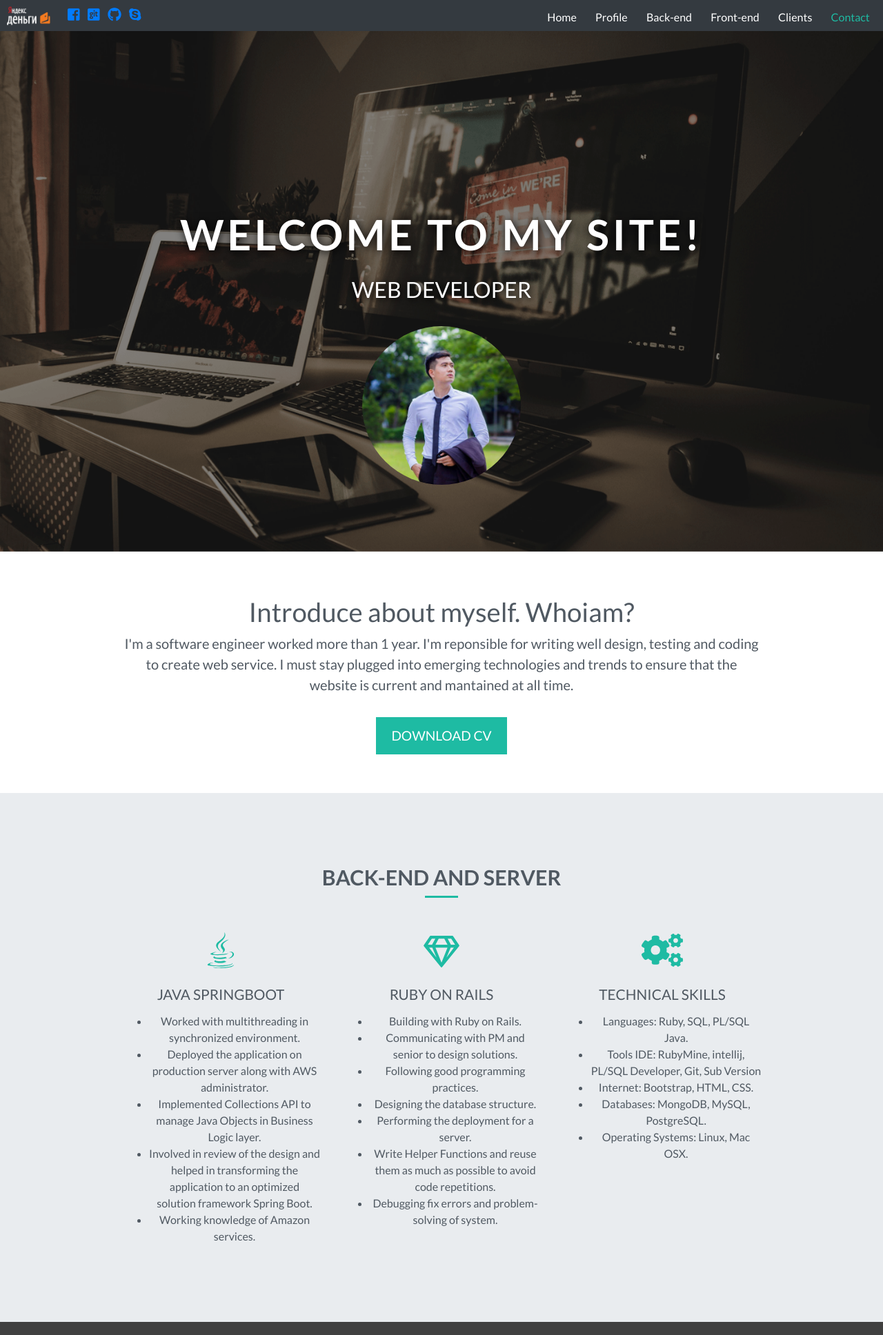
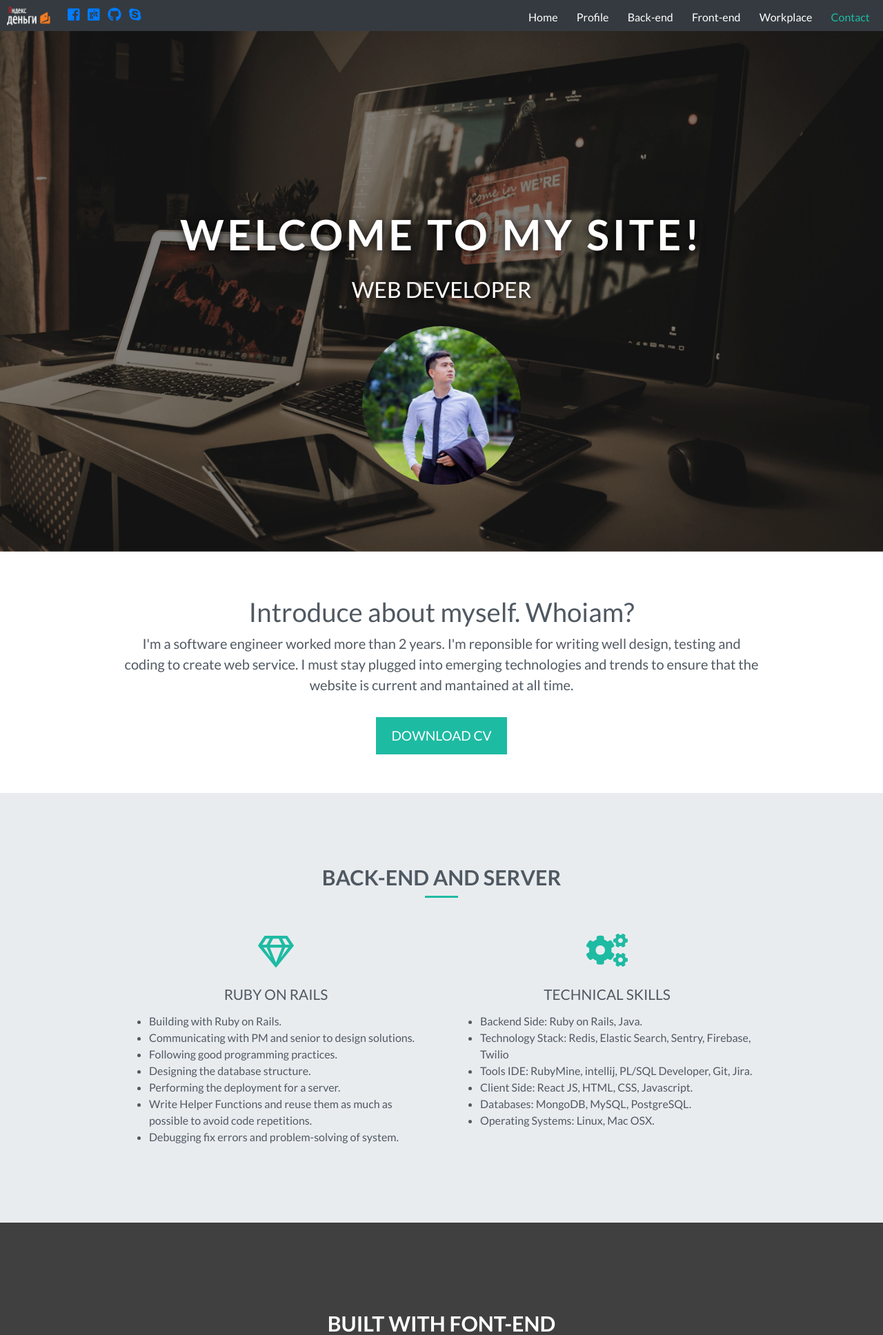
Before and after one commit to khuongtnq/myresume, a PHP site: page / in a window 1280 px wide. Shown: the top 1936 px of the page at 69% size. Run offline with PHP 8.4, Linux system fonts and the light colour scheme; some libraries are stand-ins or nearby versions.

Commit message:
update cv

```diff
--- a/home.html
+++ b/home.html
@@ -49,7 +49,7 @@
 					<a class="nav-link" href="#resources">Front-end</a>
 				</li>
 				<li class="nav-item">
-					<a class="nav-link" href="#clients">Clients</a>
+					<a class="nav-link" href="#clients">Workplace</a>
 				</li>
 				<li class="nav-item">
 					<a class="nav-link" href="#contact">Contact</a>
@@ -77,7 +77,7 @@
 <div id="course" class="offset">
 	<div class="col-12 narrow text-center">
 		<h1>Introduce about myself. Whoiam?</h1>
-		<p class="lead">I'm a software engineer worked more than 1 year. I'm reponsible for writing well design, testing and coding to create web service. I must stay plugged into emerging technologies and trends to ensure that the website is current and mantained at all time.</p>
+		<p class="lead">I'm a software engineer worked more than 2 years. I'm reponsible for writing well design, testing and coding to create web service. I must stay plugged into emerging technologies and trends to ensure that the website is current and mantained at all time.</p>
 		<a class="btn btn-secondary btn-md" href="img/VisualCVK.pdf" target="_blank">Download CV</a>
 	</div>
 
@@ -92,21 +92,21 @@
 			</div>
 
 			<div class="row text-center">
-				<div class="col-md-4">
-					<div class="feature">
-						<i class="fab fa-java fa-4x" data-fa-transform="shrink-3 up-5"></i>
-						<h3>Java Springboot</h3>
-						<ul>
-							<li>Worked with multithreading in synchronized environment.</li>
-							<li>Deployed the application on production server along with AWS administrator.</li>
-							<li>Implemented Collections API to manage Java Objects in Business Logic layer. </li>
-							<li>Involved in review of the design and helped in transforming the application to an optimized solution framework Spring Boot.</li>
-							<li>Working knowledge of Amazon services.</li>
-						</ul>
-					</div>
-				</div>
+<!--				<div class="col-md-4">-->
+<!--					<div class="feature">-->
+<!--						<i class="fab fa-java fa-4x" data-fa-transform="shrink-3 up-5"></i>-->
+<!--						<h3>Java Springboot</h3>-->
+<!--						<ul>-->
+<!--							<li>Worked with multithreading in synchronized environment.</li>-->
+<!--							<li>Deployed the application on production server along with AWS administrator.</li>-->
+<!--							<li>Implemented Collections API to manage Java Objects in Business Logic layer. </li>-->
+<!--							<li>Involved in review of the design and helped in transforming the application to an optimized solution framework Spring Boot.</li>-->
+<!--							<li>Working knowledge of Amazon services.</li>-->
+<!--						</ul>-->
+<!--					</div>-->
+<!--				</div>-->
 
-				<div class="col-md-4">
+				<div class="col-md-6">
 					<div class="feature">
 						<i class="far fa-gem fa-4x" data-fa-transform="shrink-4.5 up-4.5"></i>
 						<h3>Ruby on rails</h3>
@@ -122,14 +122,15 @@
 					</div>
 				</div>
 
-				<div class="col-md-4">
+				<div class="col-md-6">
 					<div class="feature">
 						<i class="fa fa-cogs fa-4x" data-fa-transform="shrink-4 up-5"></i>
 						<h3>Technical Skills</h3>
 						<ul>
-							<li>Languages: Ruby, SQL, PL/SQL Java.</li>
-							<li>Tools IDE: RubyMine, intellij, PL/SQL Developer, Git, Sub Version</li>
-							<li>Internet: Bootstrap, HTML, CSS.</li>
+							<li>Backend Side: Ruby on Rails, Java.</li>
+							<li>Technology Stack: Redis, Elastic Search, Sentry, Firebase, Twilio</li>
+							<li>Tools IDE: RubyMine, intellij, PL/SQL Developer, Git, Jira.</li>
+							<li>Client Side: React JS, HTML, CSS, Javascript.</li>
 							<li>Databases: MongoDB, MySQL, PostgreSQL.</li>
 							<li>Operating Systems: Linux, Mac OSX.</li>
 						</ul>
@@ -154,27 +155,27 @@
 			</div>
 
 			<div class="col-md-4">
-				<h3>HTML 5</h3>
+				<h3>Html Css</h3>
 				<div class="feature">
 					<i class="fas fa-code fa-3x"></i>
 				</div>
-				<p class="lead">Build with the lastest, HTML 5</p>
+				<p class="lead">Build with HTML CSS</p>
 			</div>
 
 			<div class="col-md-4">
-				<h3>Bootstrap 4</h3>
+				<h3>Bootstrap</h3>
 				<div class="feature">
 					<i class="fas fa-bold fa-3x"></i>
 				</div>
-				<p class="lead">Build with the lastest, BOOTSTRAP 4</p>
+				<p class="lead">Build with BOOTSTRAP</p>
 			</div>
 
 			<div class="col-md-4">
-				<h3>CSS 3</h3>
+				<h3>React JS</h3>
 				<div class="feature">
 					<i class="fab fa-css3 fa-3x"></i>
 				</div>
-				<p class="lead">Build with the lastest, CSS 3</p>
+				<p class="lead">Build with REACT JS</p>
 			</div>
 
 		</div>
@@ -190,7 +191,7 @@
 	<div class="jumbotron">
 
 		<div class="col-12 text-center">
-			<h3 class="heading">Clients</h3>
+			<h3 class="heading">Workplace</h3>
 			<div class="heading-underline"></div>
 		</div>
 
@@ -200,14 +201,15 @@
 				<div class="row">
 
 					<div class="col-md-4">
-						<img src="img/logowhite.png">
+						<img src="img/deliveree-icon.png">
 					</div>
 					<div class="col-md-8">
 						<blockquote>
 							<i class=" fa fa-quote-left"></i>
-							Citynow provides the latest equipment to the workplace to create a better environment and works with the spirit of "One for everyone, everyone for everyone". In the spirit of unity, we will transmit technology from Vietnam to the world. Explore new areas of IT technology with Citynow.
+							Deliveree is a full service logistics marketplace powered by sophisticated mobile and web app technology that allows businesses to book and manage ground transportation of goods, cargo, and almost anything else.
+							Our marketplace connects businesses with drivers of commercial vehicles to provide trustworthy service according to high quality standards. Presently in Bangkok, Jakarta, and Manila.
 							<hr class="clients-hr">
-							<cite>&#8212; Citynow Asia株式会社</cite>
+							<cite>&#8212; Deliveree On-Demand Logistics</cite>
 						</blockquote>
 					</div>
 				</div>
--- a/style.css
+++ b/style.css
@@ -137,6 +137,10 @@ h3.heading {
   font-size: 1.1rem;
 }
 
+.feature ul {
+  text-align: initial;
+}
+
 .fixed {
   background-image: url(img/apple.png);
 }
```
Also changed, not shown: img/deliveree-icon.png (added).
